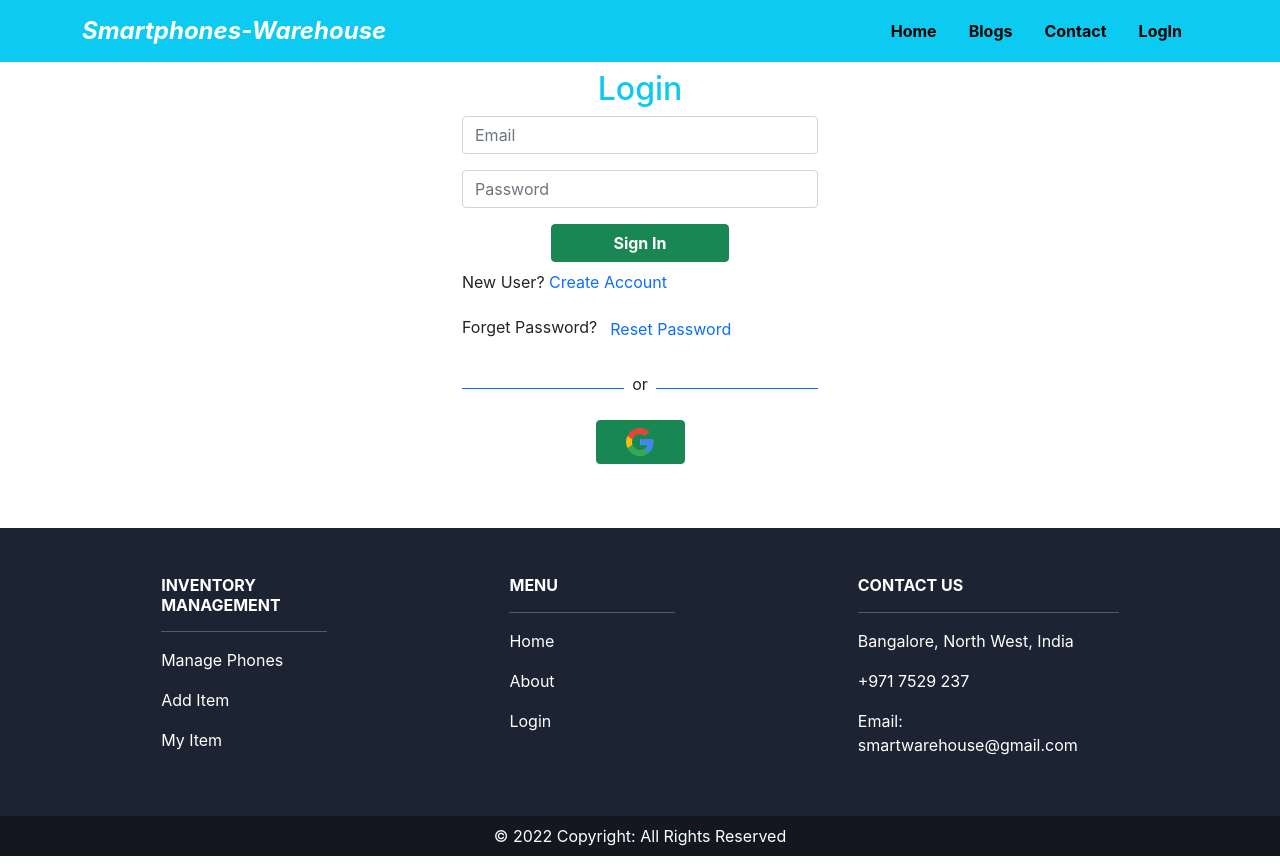
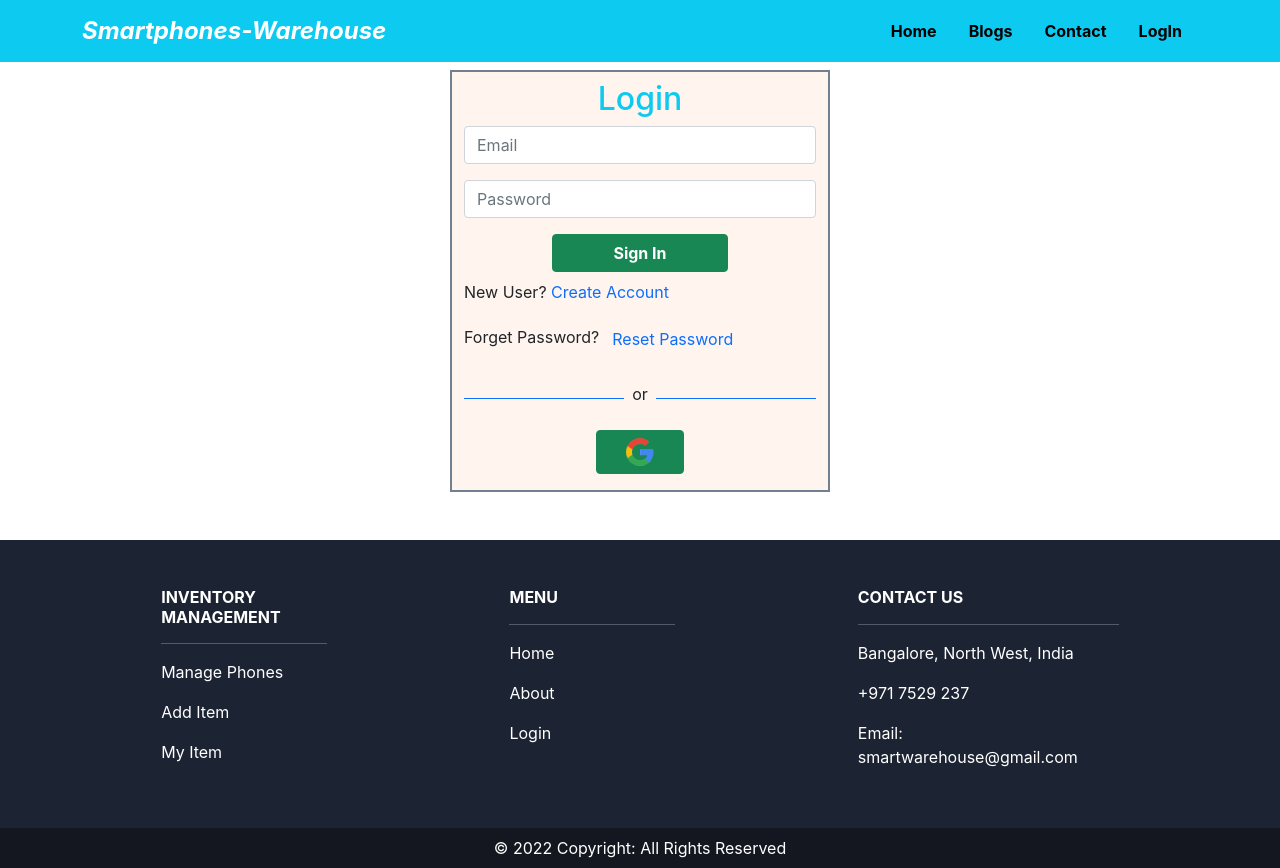
Before and after one commit to Tamanna-akter/smartphones-warehouse-client, a React (Create React App) app: page /login in a window 1280 px wide. Built offline with nearby package versions, Linux system fonts and the light colour scheme; no server answers.

Commit message:
some style changes

```diff
--- a/src/Components/Authentication/GoogleLogin/GoogleLogin.js
+++ b/src/Components/Authentication/GoogleLogin/GoogleLogin.js
@@ -38,7 +38,7 @@ const GoogleLogin = () => {
                     onClick={() => signInWithGoogle()}
                     className='btn btn-success w-25 d-block mx-auto my-2 mb-3'>
                     <img style={{ width: '30px' }} src={google} alt="" />
-                    {/* <span className='px-2 fw-bold'>Sign In</span> */}
+
                 </button>
             </div>
         </div>
--- a/src/Components/Authentication/Login/Login.css
+++ b/src/Components/Authentication/Login/Login.css
@@ -0,0 +1,4 @@
+.login{
+    background-color: seashell;
+    border: 2px solid slategrey;
+}
--- a/src/Components/Authentication/Login/Login.js
+++ b/src/Components/Authentication/Login/Login.js
@@ -71,9 +71,9 @@ const Login = () => {
     }
 
     return (
-        <div className='container login'>
+        <div className='container'>
         <div className='row'>
-            <div className=' col-sm-6 col-lg-4 mx-auto'>
+            <div className=' col-sm-6 col-lg-4 mx-auto login mt-2'>
             <h2 className='text-info text-center mt-2'>Login</h2>
             <Form onSubmit={handleSignIn}>
                 <Form.Group className="mb-3" controlId="formBasicEmail">
--- a/src/Components/Authentication/Register/Register.css
+++ b/src/Components/Authentication/Register/Register.css
@@ -0,0 +1,4 @@
+.register{
+    background-color: lemonchiffon;
+    border: 2px solid darkkhaki;
+}
--- a/src/Components/Authentication/Register/Register.js
+++ b/src/Components/Authentication/Register/Register.js
@@ -7,6 +7,7 @@ import {
 import auth from "../../../firebase.init";
 import Loading from "../../Shared/Loading/Loading";
 import GoogleLogin from "../GoogleLogin/GoogleLogin";
+import './Register.css';
 
 
 const Register = () => {
@@ -43,7 +44,7 @@ const navigateLogin = () => {
     <div className="d-flex justify-content-center align-items-center height-control">
       <div className="container">
         <div className="row">
-          <div className=" col-sm-6 col-lg-4 mx-auto">
+          <div className=" col-sm-6 col-lg-4 mx-auto register mt-2">
             <div className="mb-3">
               <h2 className="text-primary text-center">Please Register</h2>
               <Form onSubmit={handleRegister}>
```
Also changed, not shown: src/Components/Authentication/GoogleLogin/GoogleLogin.css (deleted), src/Components/Authentication/RequireAuth/RequireAuth.css (deleted).
